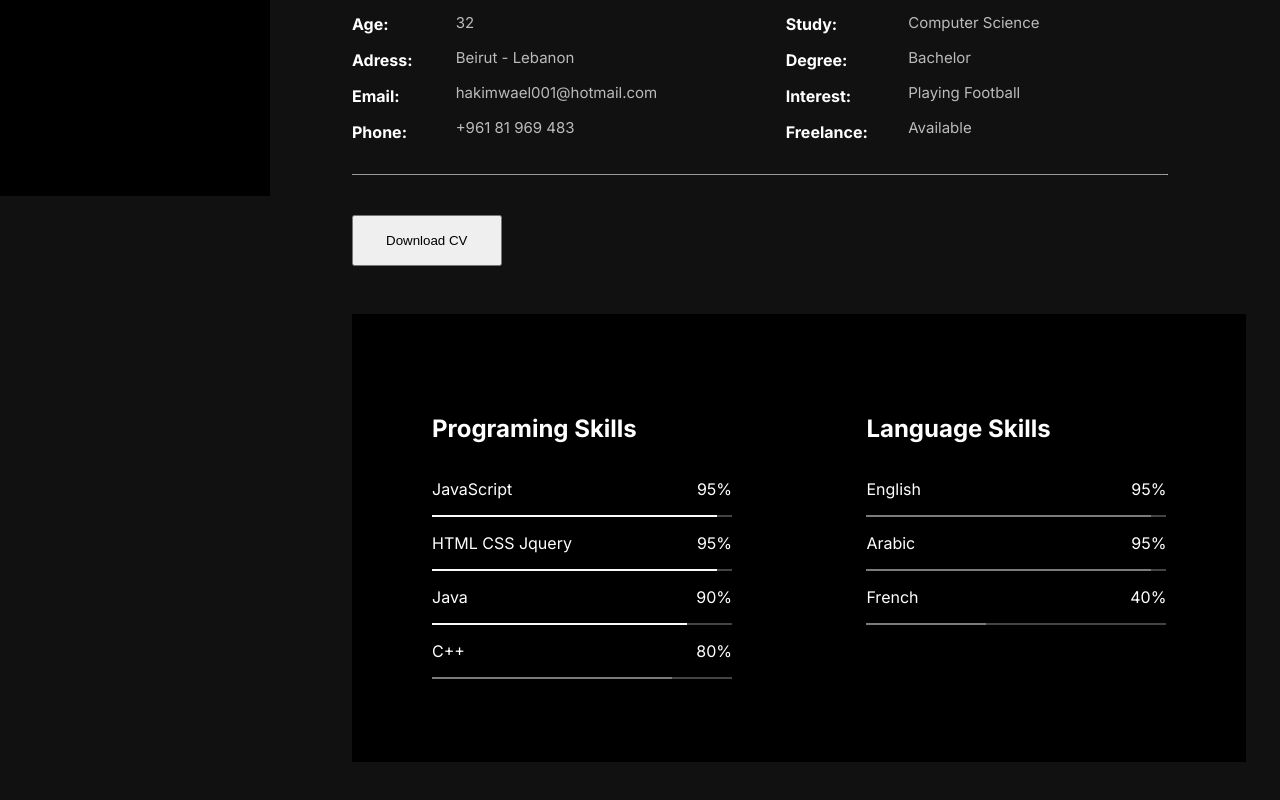
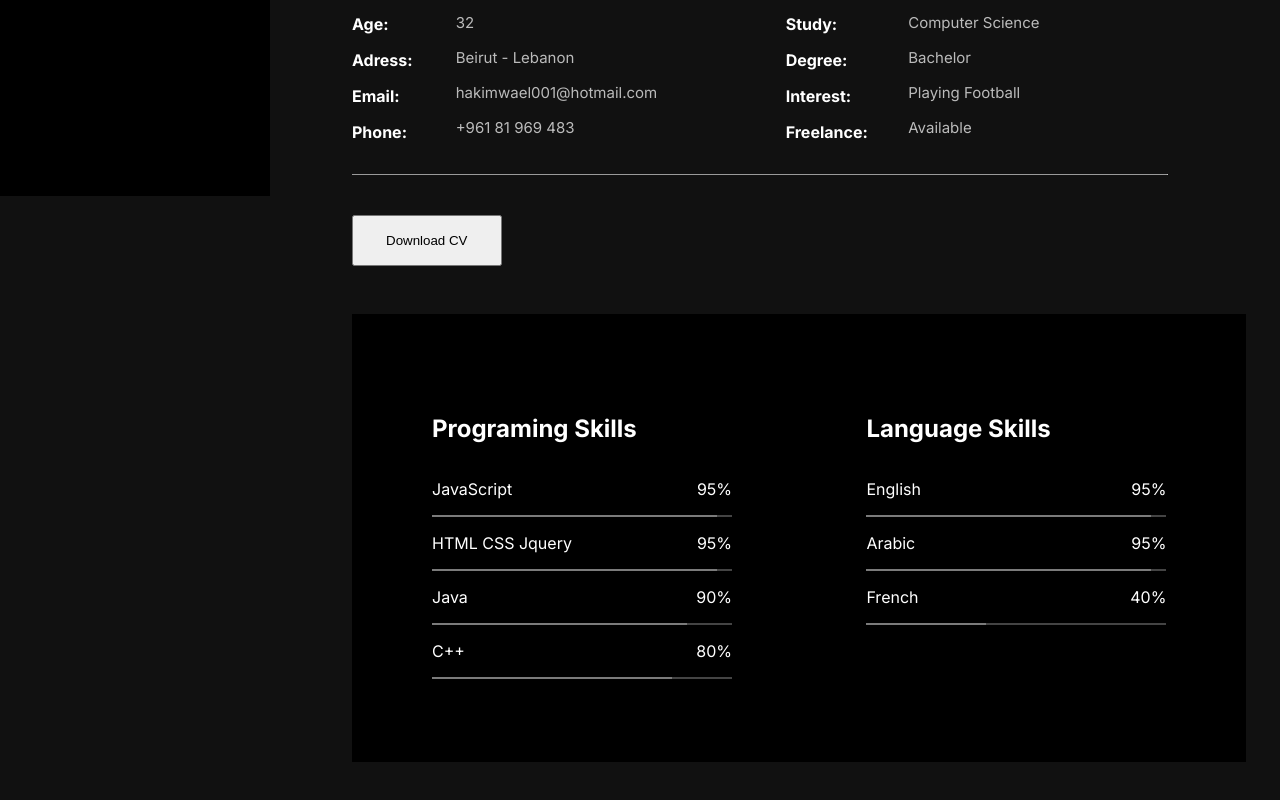
Before and after one commit to waelhakim/wael-portfolio, a React (Vite) app: page /#/about in a window 1280 px wide. Shown: the part 620-1420 px from the top of the page. Built offline with nearby package versions, Linux system fonts and the light colour scheme.

Commit message:
first commit

```diff
--- a/src/Pages/About/About.jsx
+++ b/src/Pages/About/About.jsx
@@ -62,21 +62,21 @@ export default function About(){
                         <p>95%</p>
                     </div>
                     <div style={{width:'100%', height:'2px', backgroundColor:'#444444', position: 'relative'}}>
-                        <div style={{width:'95%', height:'2px', backgroundColor:'#fafafa', position: 'absolute',zIndex:'10'}}></div>
+                        <div style={{width:'95%', height:'2px', backgroundColor:'#7b7b7b', position: 'absolute',zIndex:'10'}}></div>
                     </div>
                     <div className={`${Class.individualLine}`}>
                         <p>HTML CSS Jquery</p>
                         <p>95%</p>
                     </div>
                     <div style={{width:'100%', height:'2px', backgroundColor:'#444444', position: 'relative'}}>
-                        <div style={{width:'95%', height:'2px', backgroundColor:'#fafafa', position: 'absolute',zIndex:'10'}}></div>
+                        <div style={{width:'95%', height:'2px', backgroundColor:'#7b7b7b', position: 'absolute',zIndex:'10'}}></div>
                     </div>
                     <div className={`${Class.individualLine}`}>
                         <p>Java</p>
                         <p>90%</p>
                     </div>
                     <div style={{width:'100%', height:'2px', backgroundColor:'#444444', position: 'relative'}}>
-                        <div style={{width:'85%', height:'2px', backgroundColor:'#fafafa', position: 'absolute',zIndex:'10'}}></div>
+                        <div style={{width:'85%', height:'2px', backgroundColor:'#7b7b7b', position: 'absolute',zIndex:'10'}}></div>
                     </div>
                     <div className={`${Class.individualLine}`}>
                         <p>C++</p>
```
